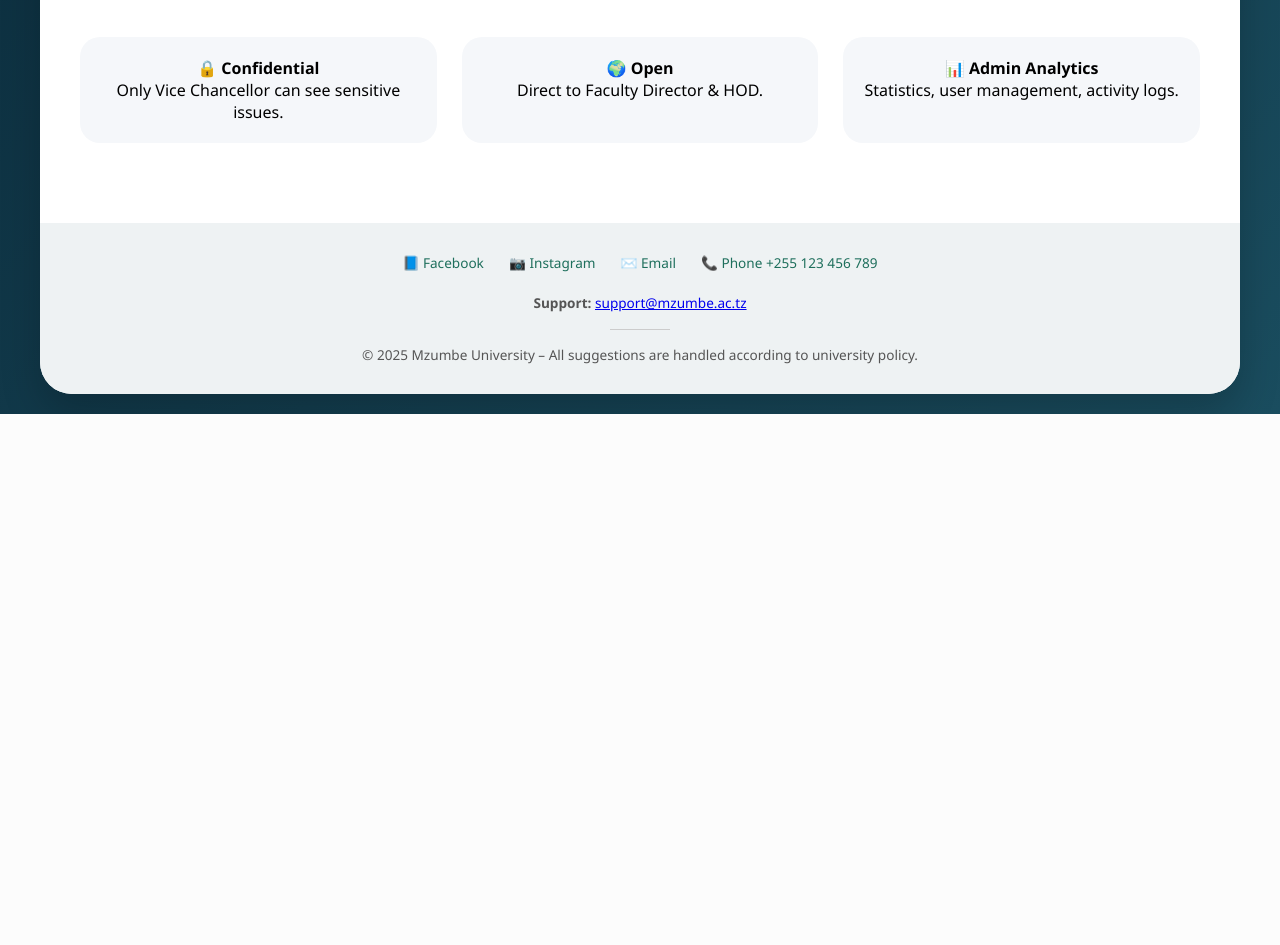
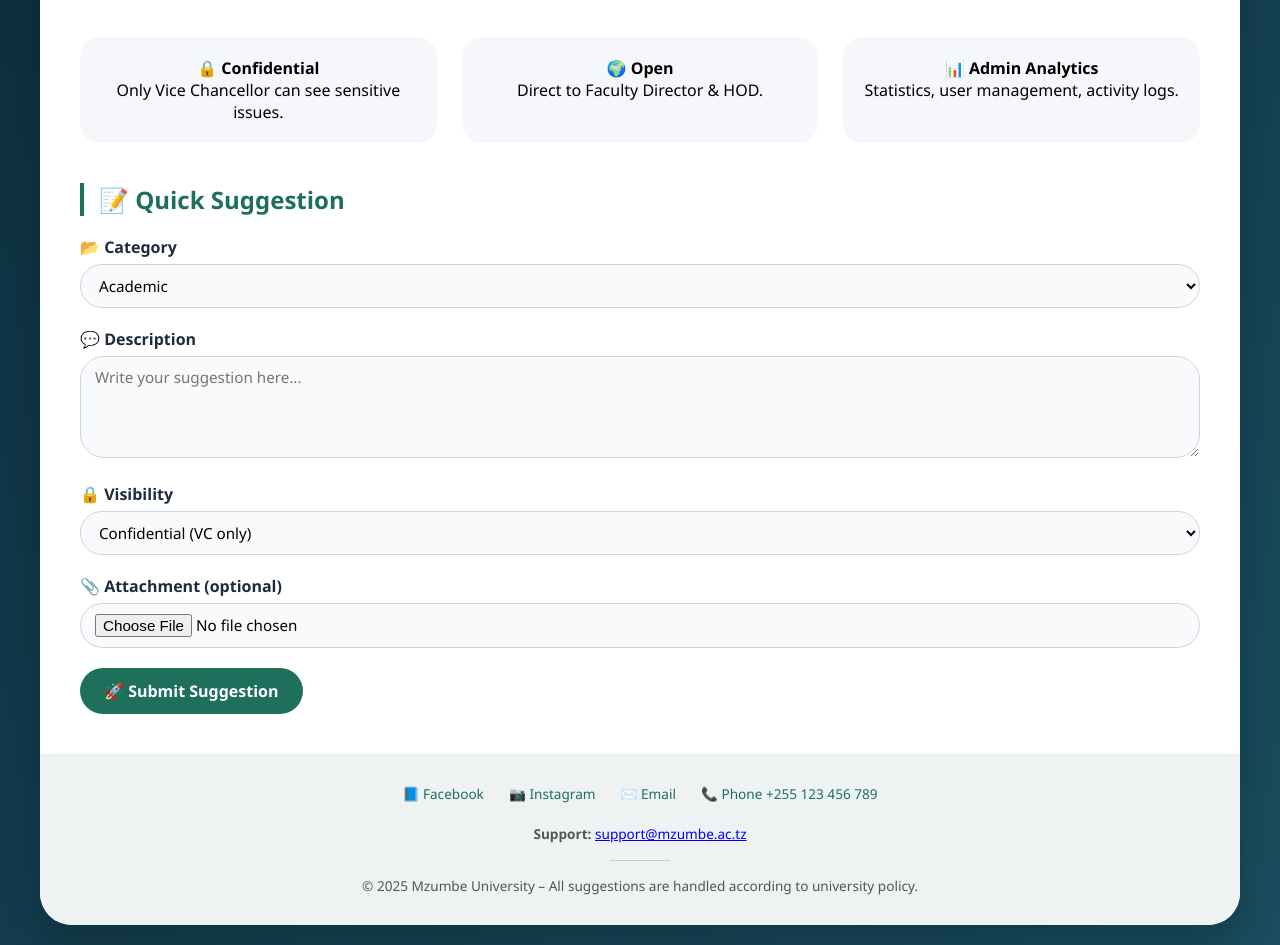
Before and after one commit to mendrorashidy-a11y/mzumbe-voice, a Django app: page / in a window 1280 px wide. Shown: the part 388-1333 px from the top of the page. Before the commit the page ends 802 px from the top, so only its background shows below. Run offline with Django 5.2, Linux system fonts and the light colour scheme.

Commit message:
Add QR code endpoint, full-width suggestion form on home page, and health check

```diff
--- a/mzumbe_voice/urls.py
+++ b/mzumbe_voice/urls.py
@@ -12,7 +12,8 @@ urlpatterns = [
     path('', views.home, name='home'),
     path('about/', views.about, name='about'),
     path('contact/', views.contact, name='contact'),
-    path('health/', views.health_check, name='health_check'),   # NEW: health check for uptime monitoring
+    path('health/', views.health_check, name='health_check'),   # health check for uptime monitoring
+    path('qr-code/', views.generate_qr_code, name='qr_code'),   # QR code generator
 
     # Staff login (shared for all staff: VC, director, HOD, admin)
     path('staff/login/', views.staff_login, name='staff_login'),
--- a/voice/templates/home.html
+++ b/voice/templates/home.html
@@ -90,6 +90,63 @@
             border-radius: 20px;
             text-align: center;
         }
+        /* Full-width form styles */
+        .full-width-form {
+            margin-top: 40px;
+            width: 100%;
+        }
+        .full-width-form h3 {
+            color: #1e6f5c;
+            font-size: 1.5rem;
+            margin-bottom: 20px;
+            border-left: 4px solid #1e6f5c;
+            padding-left: 15px;
+        }
+        .form-group {
+            margin-bottom: 20px;
+            width: 100%;
+        }
+        .form-group label {
+            display: block;
+            font-weight: 600;
+            margin-bottom: 6px;
+            color: #1e2a3e;
+        }
+        .form-group input,
+        .form-group select,
+        .form-group textarea {
+            width: 100%;
+            padding: 10px 14px;
+            border: 1px solid #cbd5e1;
+            border-radius: 24px;
+            font-size: 0.95rem;
+            background: #f8fafc;
+            transition: 0.2s;
+        }
+        .form-group input:focus,
+        .form-group select:focus,
+        .form-group textarea:focus {
+            outline: none;
+            border-color: #1e6f5c;
+            background: white;
+            box-shadow: 0 0 0 2px rgba(30,111,92,0.15);
+        }
+        .submit-btn {
+            background: #1e6f5c;
+            color: white;
+            border: none;
+            padding: 12px 24px;
+            border-radius: 40px;
+            font-weight: bold;
+            cursor: pointer;
+            width: auto;
+            font-size: 1rem;
+            transition: 0.2s;
+        }
+        .submit-btn:hover {
+            background: #0e4d3f;
+            transform: translateY(-1px);
+        }
         footer {
             background: #eef2f3;
             padding: 30px 20px;
@@ -165,6 +222,51 @@
             <div class="feature">🌍 <strong>Open</strong><br>Direct to Faculty Director & HOD.</div>
             <div class="feature">📊 <strong>Admin Analytics</strong><br>Statistics, user management, activity logs.</div>
         </div>
+
+        <!-- Full‑width suggestion form (left‑aligned, spans entire container width) -->
+        <div class="full-width-form">
+            <h3>📝 Quick Suggestion</h3>
+            <form method="post" action="{% url 'submit_suggestion' %}" enctype="multipart/form-data">
+                {% csrf_token %}
+                <div class="form-group">
+                    <label>📂 Category</label>
+                    <select name="category" required>
+                        <option value="academic">Academic</option>
+                        <option value="welfare">Welfare</option>
+                        <option value="gender">Gender Issue</option>
+                        <option value="other">Other</option>
+                        <option value="accommodation">Accommodation</option>
+                    </select>
+                </div>
+                <div class="form-group">
+                    <label>💬 Description</label>
+                    <textarea name="description" rows="4" placeholder="Write your suggestion here..." required></textarea>
+                </div>
+                <div class="form-group">
+                    <label>🔒 Visibility</label>
+                    <select name="visibility" id="quickVisibility">
+                        <option value="confidential">Confidential (VC only)</option>
+                        <option value="open">Open (to faculty)</option>
+                    </select>
+                </div>
+                <div class="form-group" id="quickFacultyDiv" style="display: none;">
+                    <label>🏛️ Faculty</label>
+                    <select name="faculty">
+                        <option value="Law">Faculty of Law</option>
+                        <option value="FST">Faculty of Science and Technology</option>
+                        <option value="SOB">School of Business</option>
+                        <option value="SOPAM">SOPAM</option>
+                        <option value="IDS">Institute of Development Studies</option>
+                        <option value="FSS">Faculty of Social Sciences</option>
+                    </select>
+                </div>
+                <div class="form-group">
+                    <label>📎 Attachment (optional)</label>
+                    <input type="file" name="attachment" accept="image/*,video/*,.pdf,.doc,.docx">
+                </div>
+                <button type="submit" class="submit-btn">🚀 Submit Suggestion</button>
+            </form>
+        </div>
     </div>
 
     <footer>
@@ -181,5 +283,18 @@
         <p>&copy; 2025 Mzumbe University – All suggestions are handled according to university policy.</p>
     </footer>
 </div>
+
+<script>
+    // Show/hide faculty dropdown based on visibility selection
+    const visibilitySelect = document.getElementById('quickVisibility');
+    const facultyDiv = document.getElementById('quickFacultyDiv');
+    if (visibilitySelect) {
+        visibilitySelect.addEventListener('change', function() {
+            facultyDiv.style.display = this.value === 'open' ? 'block' : 'none';
+        });
+        // initial state
+        facultyDiv.style.display = visibilitySelect.value === 'open' ? 'block' : 'none';
+    }
+</script>
 </body>
 </html>
--- a/voice/views.py
+++ b/voice/views.py
@@ -7,6 +7,8 @@ from django.db import models
 from django.utils import timezone
 import json
 import os
+import qrcode                         # <-- added for QR code
+from io import BytesIO                # <-- added for QR code
 
 from .models import Suggestion, Faculty, User
 from django.core.files.storage import default_storage
@@ -639,7 +641,7 @@ def accommodation_feedback_suggestion(request, sug_id):
             return JsonResponse({'ok': False, 'error': str(e)})
     return JsonResponse({'ok': False, 'error': 'Invalid method'})
 
-# ========== VC Edit, Update, Delete views (added) ==========
+# ========== VC Edit, Update, Delete views ==========
 @login_required
 @user_passes_test(is_vc)
 def vice_edit_suggestion(request, sug_id):
@@ -690,3 +692,16 @@ def vice_delete_suggestion(request, sug_id):
 def health_check(request):
     """Simple health check endpoint for uptime monitoring."""
     return HttpResponse("OK", content_type="text/plain")
+
+# ========== QR Code Generation ==========
+def generate_qr_code(request):
+    """Return a QR code image for the Mzumbe Voice website."""
+    url = "https://mzumbe-voice.onrender.com/"   # change if your URL is different
+    qr = qrcode.QRCode(version=1, box_size=10, border=4)
+    qr.add_data(url)
+    qr.make(fit=True)
+    img = qr.make_image(fill_color="black", back_color="white")
+    buffer = BytesIO()
+    img.save(buffer, format="PNG")
+    buffer.seek(0)
+    return HttpResponse(buffer, content_type="image/png")
```
